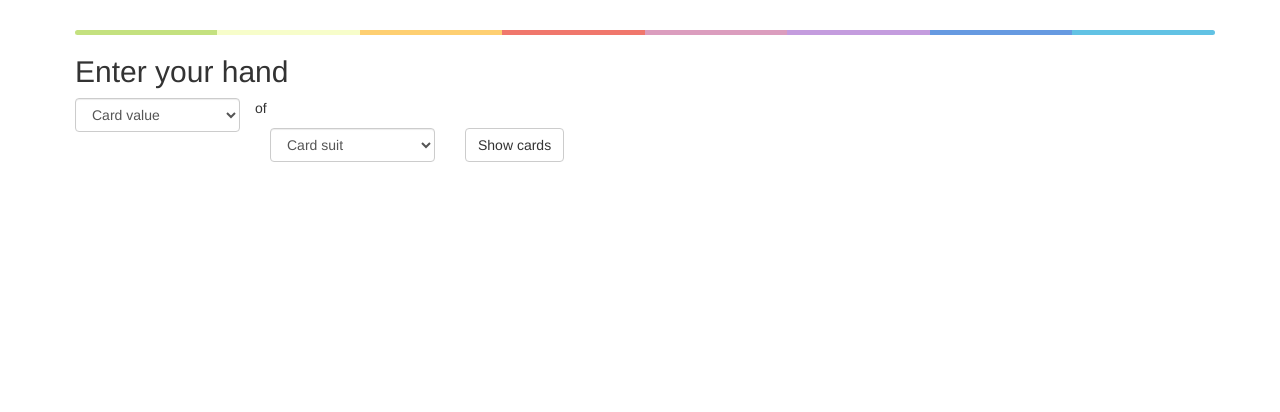
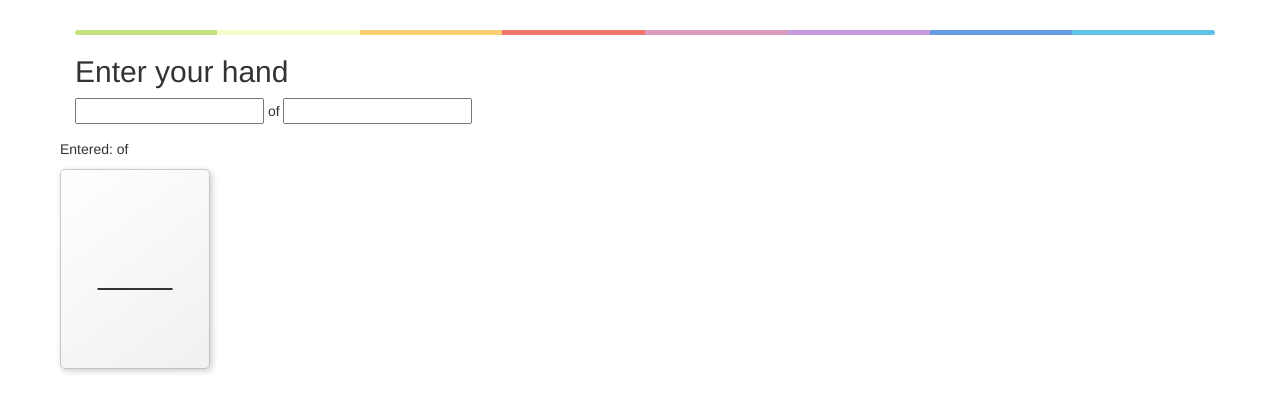
Before and after one commit to alexcasella/smartPoker, a website: page public/index.html in a window 1280 px wide. Drawn offline with Linux system fonts and the light colour scheme.

Commit message:
displaying hand

```diff
--- a/public/index.html
+++ b/public/index.html
@@ -27,35 +27,21 @@
     <h2>Enter your hand</h2>
 
     <form class = "row form-group">
-        <div class = "col-md-2">
-            <select class="form-control" id="card_value">
-                <option>Card value</option>
-                <option>2</option>
-                <option>3</option>
-                <option>4</option>
-                <option>5</option>
-            </select>
+        <div class = "col-md-6">
+            <input ng-model = "card_value">
+
+            <span>of</span>
+
+            <input ng-model = "card_suit">
         </div>
 
-        <p>of</p>
-
-        <div class="col-md-2">
-            <select class="form-control" id="card_suit">
-                <option>Card suit</option>
-                <option>2</option>
-                <option>3</option>
-                <option>4</option>
-                <option>5</option>
-            </select>
-        </div>
-
-        <div class="col-md-2">
-            <button type="submit" class="btn btn-default">Show cards</button>
-        </div>
     </form>
 
-    <div>
-        <!--<card suit="Hearts" value="5"></card>-->
+    <div class = "row">
+        <p>Entered: {{card_value}} of {{card_suit}}</p>
+
+        <card value = "{{card_value}}" suit = "{{card_suit}}"></card>
+        <!--<card value = "5" suit = "Clubs" ></card>-->
     </div>
 </div>
 
```
